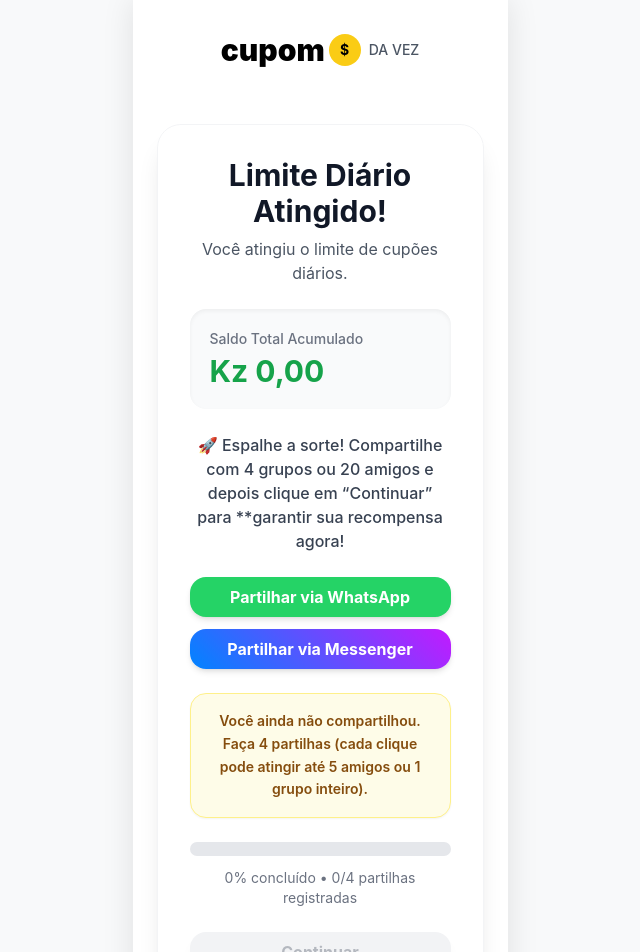
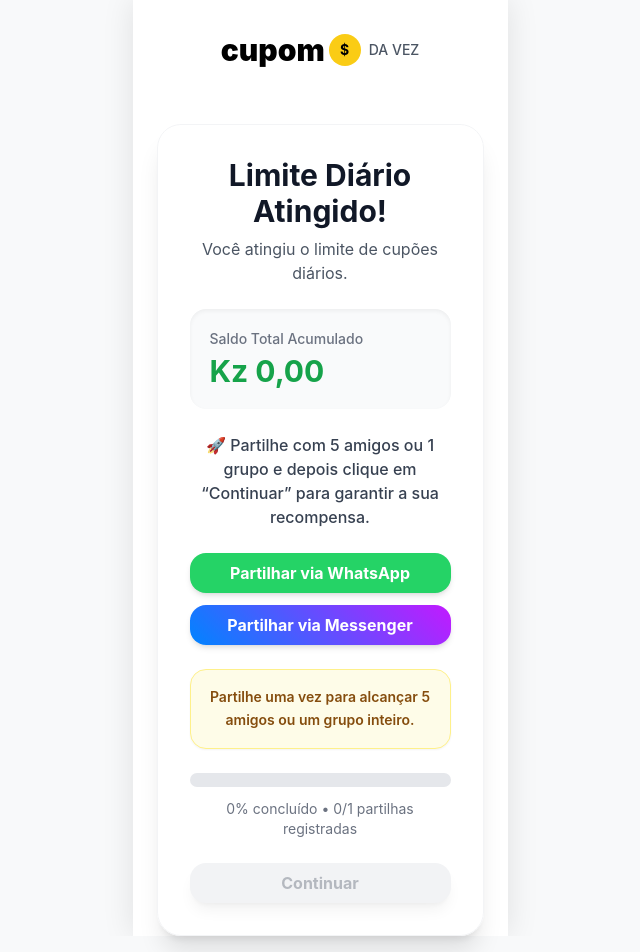
Before and after one commit to odisseumilionario-sketch/SUA-HORA-2, a React (Vite) app: page /limite-atingido in a window 1280 px wide. Shown: the top 952 px of the page, without its empty margins (320-960 px from the left). Built offline with nearby package versions, Linux system fonts and the light colour scheme.

Commit message:
1 partilha

```diff
--- a/src/pages/LimitReachedPage.jsx
+++ b/src/pages/LimitReachedPage.jsx
@@ -7,9 +7,9 @@ const LimitReachedPage = () => {
   const navigate = useNavigate();
   const [totalBalance, setTotalBalance] = useState(0);
   const [shareCount, setShareCount] = useState(0);
-  const REQUIRED_CLICKS = 4;
+  const REQUIRED_CLICKS = 1;
   const FRIENDS_PER_CLICK = 5;
-  const GROUPS_TARGET = 4;
+  const GROUPS_TARGET = 1;
 
   const progressPercent = useMemo(() => {
     if (shareCount >= REQUIRED_CLICKS) {
@@ -20,20 +20,17 @@ const LimitReachedPage = () => {
 
   const progressMessage = useMemo(() => {
     if (shareCount === 0) {
-      return 'Você ainda não compartilhou. Faça 4 partilhas (cada clique pode atingir até 5 amigos ou 1 grupo inteiro).';
+      return 'Partilhe uma vez para alcançar 5 amigos ou um grupo inteiro.';
     }
 
     if (shareCount < REQUIRED_CLICKS) {
-      const remainingClicks = REQUIRED_CLICKS - shareCount;
       const friendsCovered = shareCount * FRIENDS_PER_CLICK;
       const groupsCovered = shareCount;
-      const remainingFriends = Math.max(FRIENDS_PER_CLICK * REQUIRED_CLICKS - friendsCovered, 0);
-      const remainingGroups = Math.max(GROUPS_TARGET - groupsCovered, 0);
 
-      return `Excelente! Você já compartilhou ${friendsCovered} amigos / ${groupsCovered} grupos. Faltam ${remainingClicks} ${remainingClicks === 1 ? 'clique' : 'cliques'} para completar os ${GROUPS_TARGET} grupos ou ${FRIENDS_PER_CLICK * REQUIRED_CLICKS} amigos.`;
+      return `Boa! Já alcançou ${friendsCovered} amigos ou ${groupsCovered} grupo. Faça mais uma partilha para liberar o acesso.`;
     }
 
-    return 'Excelente! Você já compartilhou o suficiente e atingiu 100% do progresso.';
+    return 'Tudo certo! Partilha confirmada e progresso completo.';
   }, [shareCount]);
 
   useEffect(() => {
@@ -125,7 +122,7 @@ const LimitReachedPage = () => {
           </div>
 
           <p className="text-gray-700 font-medium text-center">
-            🚀 Espalhe a sorte! Compartilhe com 4 grupos ou 20 amigos e depois clique em “Continuar” para **garantir sua recompensa agora!
+            🚀 Partilhe com 5 amigos ou 1 grupo e depois clique em “Continuar” para garantir a sua recompensa.
           </p>
 
           <div className="space-y-3">
```
